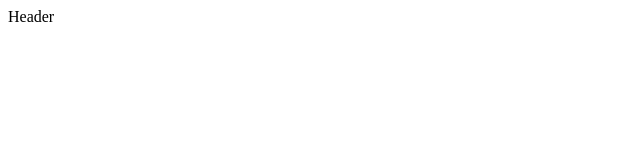
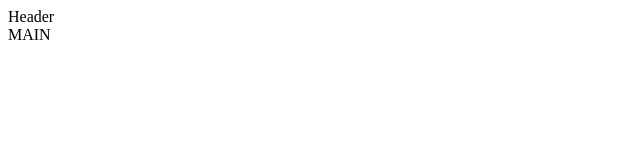
Before and after one commit to teract10s/my-project, a plain HTML site: page index.html in a window 1280 px wide. Shown: the full height of the page, 0-640 px from the left. Drawn offline with Linux system fonts and the light colour scheme.

Commit message:
add Main

```diff
--- a/index.html
+++ b/index.html
@@ -8,7 +8,7 @@
 </head>
 <body>
   <header>Header</header>
-  <main></main>
+  <main>MAIN</main>
   <footer></footer>
 </body>
 </html>
```
